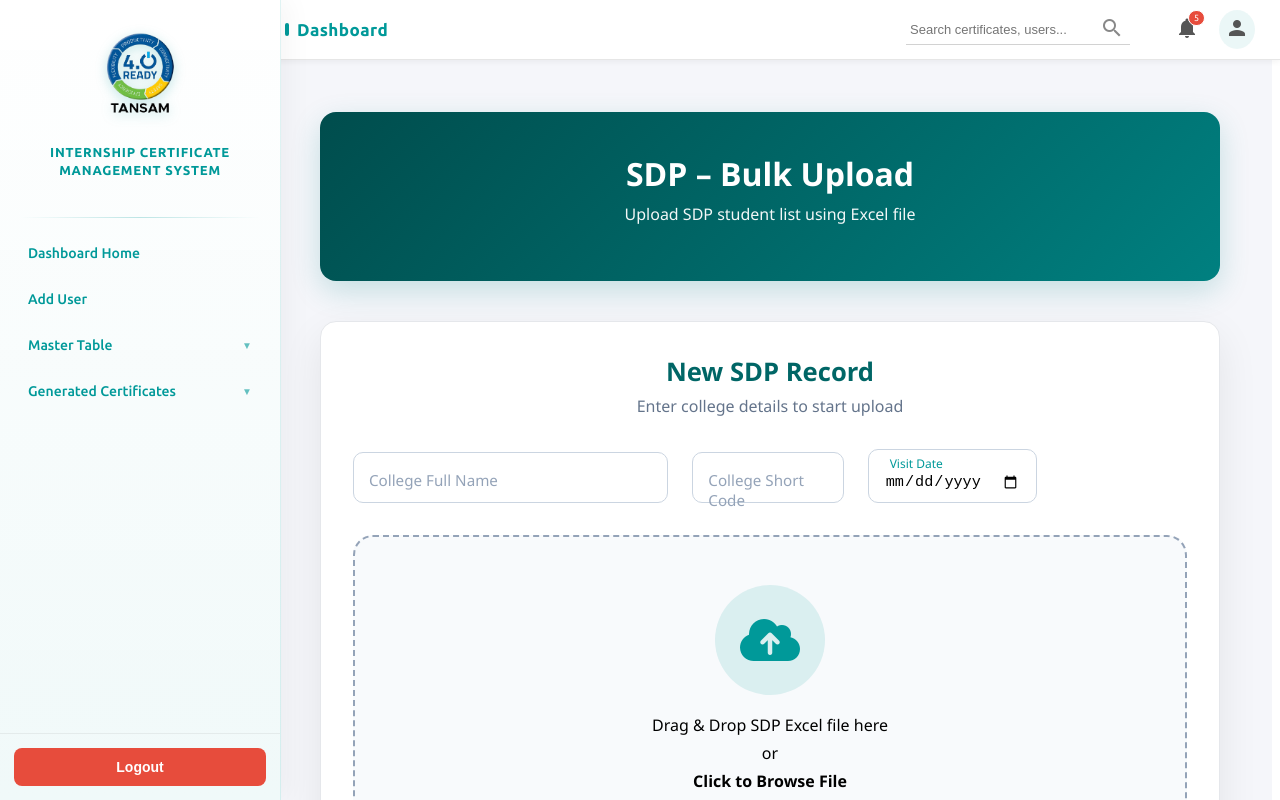
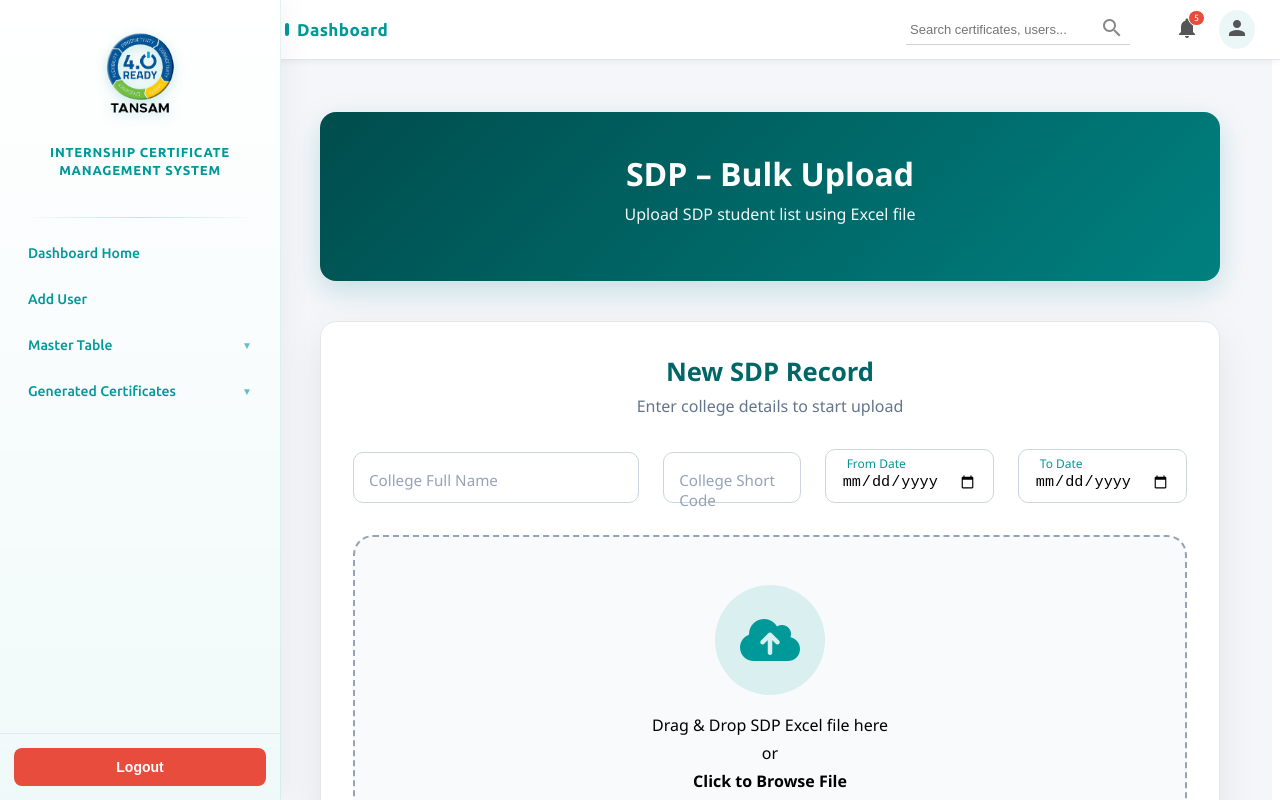
Before and after one commit to AravindhshankarTansam/tansam_certificate, an Angular app: page /dashboard/sub-admin/sdp-bulk-upload in a window 1280 px wide. Shown: the top 800 px of the page. Built offline with nearby package versions, Linux system fonts and the light colour scheme.

Commit message:
from date to date added

```diff
--- a/src/app/dashboard/sub-admin/program-intern/fdp-bulkupload/fdpbulkupload.component.html
+++ b/src/app/dashboard/sub-admin/program-intern/fdp-bulkupload/fdpbulkupload.component.html
@@ -30,8 +30,13 @@
       </div>
 
       <div class="fdp-input-group">
-        <input type="date" [(ngModel)]="visitDate">
-        <label>Visit Date</label>
+        <input type="date" [(ngModel)]="fromDate">
+        <label>From Date</label>
+      </div>
+
+      <div class="fdp-input-group">
+        <input type="date" [(ngModel)]="toDate">
+        <label>To Date</label>
       </div>
 
 
@@ -74,7 +79,7 @@
       </button>
 
       <button class="fdp-btn-primary"
-              [disabled]="!institutionName || !visitDate || !selectedFile"
+              [disabled]="!institutionName ||  !fromDate || !toDate || !selectedFile"
               (click)="uploadFile()">
         <i class="fa-solid fa-upload"></i>
         Upload Excel
--- a/src/app/dashboard/sub-admin/program-intern/fdp-bulkupload/fdpbulkupload.component.ts
+++ b/src/app/dashboard/sub-admin/program-intern/fdp-bulkupload/fdpbulkupload.component.ts
@@ -14,7 +14,8 @@ export class FdpBulkUploadComponent {
 
   institutionName = '';
   institutionShortName = '';
-  visitDate: string = '';
+  fromDate = '';
+  toDate = '';
 
   showPreviewModal = false;
   uploadedData: any[] = [];
--- a/src/app/dashboard/sub-admin/program-intern/industry-bulkupload/industrybulkupload.component.html
+++ b/src/app/dashboard/sub-admin/program-intern/industry-bulkupload/industrybulkupload.component.html
@@ -41,8 +41,15 @@
       <!-- From Date -->
       <div class="industry-input-group">
         <input type="date"
-               [(ngModel)]="visitDate">
-        <label>Visit Date</label>
+               [(ngModel)]="fromDate">
+        <label>From Date</label>
+      </div>
+
+      <!-- To Date -->
+      <div class="industry-input-group">
+        <input type="date"
+               [(ngModel)]="toDate">
+        <label>To Date</label>
       </div>
 
 
@@ -87,7 +94,7 @@
       </button>
 
       <button class="industry-btn-primary"
-              [disabled]="!industryName || !visitDate || !selectedFile"
+              [disabled]="!industryName ||  !fromDate || !toDate || !selectedFile"
               (click)="uploadFile()">
         <i class="fa-solid fa-upload"></i>
         Upload Excel
--- a/src/app/dashboard/sub-admin/program-intern/industry-bulkupload/industrybulkupload.component.ts
+++ b/src/app/dashboard/sub-admin/program-intern/industry-bulkupload/industrybulkupload.component.ts
@@ -15,7 +15,8 @@ export class IndustryBulkUploadComponent {
   /* ================= BASIC INFO ================= */
   industryName = '';
   industryShortCode = '';
- visitDate: string = '';
+   fromDate = '';
+  toDate = '';
 
   /* ================= FILE ================= */
   selectedFile: File | null = null;
--- a/src/app/dashboard/sub-admin/program-intern/sdp-bulkupload/sdpbulkupload.component.html
+++ b/src/app/dashboard/sub-admin/program-intern/sdp-bulkupload/sdpbulkupload.component.html
@@ -39,8 +39,15 @@
   <!-- Visit Date -->
   <div class="sdp-input-group">
     <input type="date"
-           [(ngModel)]="visitDate">
-    <label>Visit Date</label>
+           [(ngModel)]="fromDate">
+    <label>From Date</label>
+  </div>
+
+  <!-- To Date -->
+  <div class="sdp-input-group">
+    <input type="date"
+           [(ngModel)]="toDate">
+    <label>To Date</label>
   </div>
 
 </div>
@@ -84,7 +91,7 @@
       </button>
 
       <button class="sdp-btn-primary"
-              [disabled]="!collegeName || !visitDate || !selectedFile"
+              [disabled]="!collegeName ||  !fromDate || !toDate || !selectedFile"
               (click)="uploadFile()">
         <i class="fa-solid fa-upload"></i>
         Upload Excel
--- a/src/app/dashboard/sub-admin/program-intern/sdp-bulkupload/sdpbulkupload.component.ts
+++ b/src/app/dashboard/sub-admin/program-intern/sdp-bulkupload/sdpbulkupload.component.ts
@@ -16,7 +16,8 @@ export class SdpBulkUploadComponent implements OnInit {
 
   collegeName: string = '';
   collegeShortName: string = '';
-visitDate: string = '';
+  fromDate = '';
+  toDate = '';
 
 
   /* ================= FILE STATE ================= */
@@ -114,7 +115,8 @@ visitDate: string = '';
         ...row,
         college_name: this.collegeName,
         college_short_name: this.collegeShortName,
-        visit_date: this.visitDate
+        from_date: this.fromDate,
+        to_date: this.toDate
       }));
 
       this.uploadedData = enrichedData;
```
